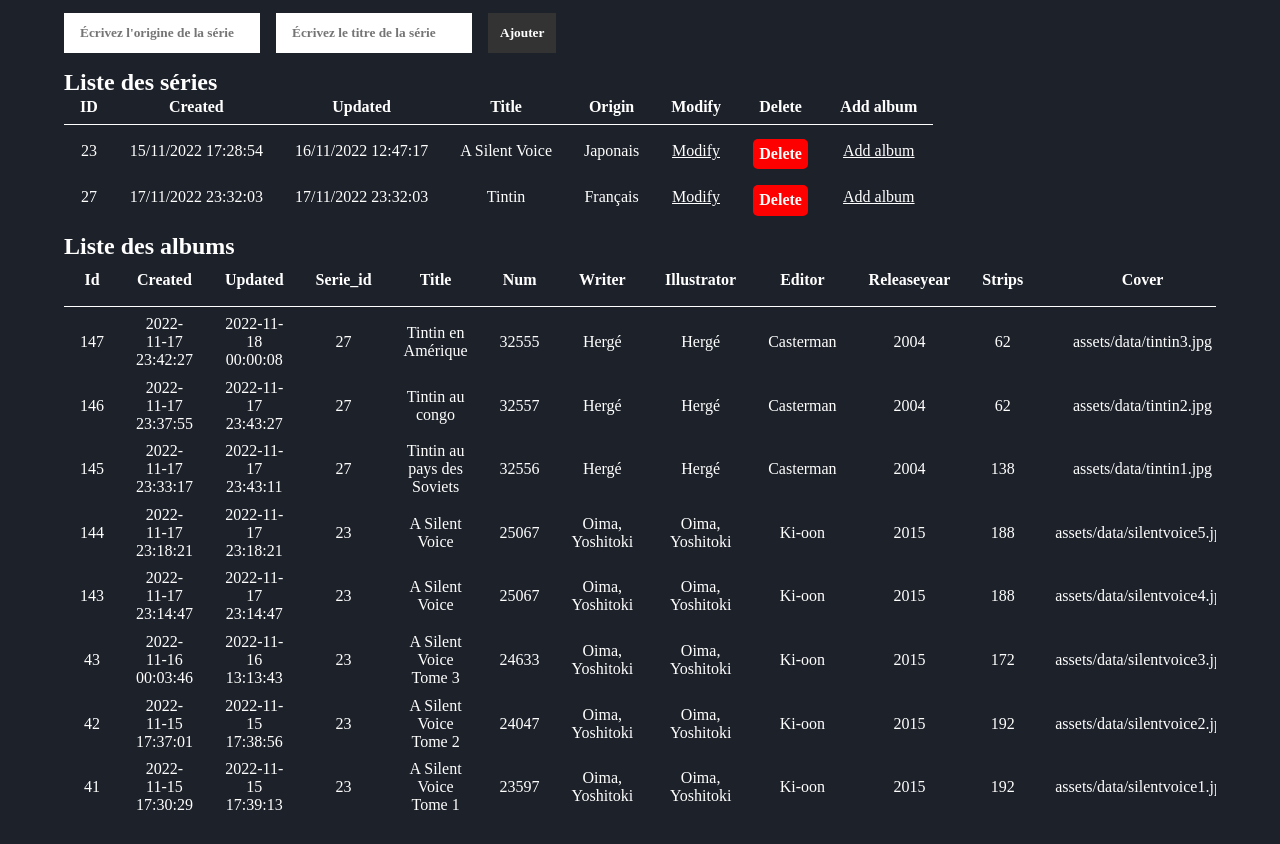
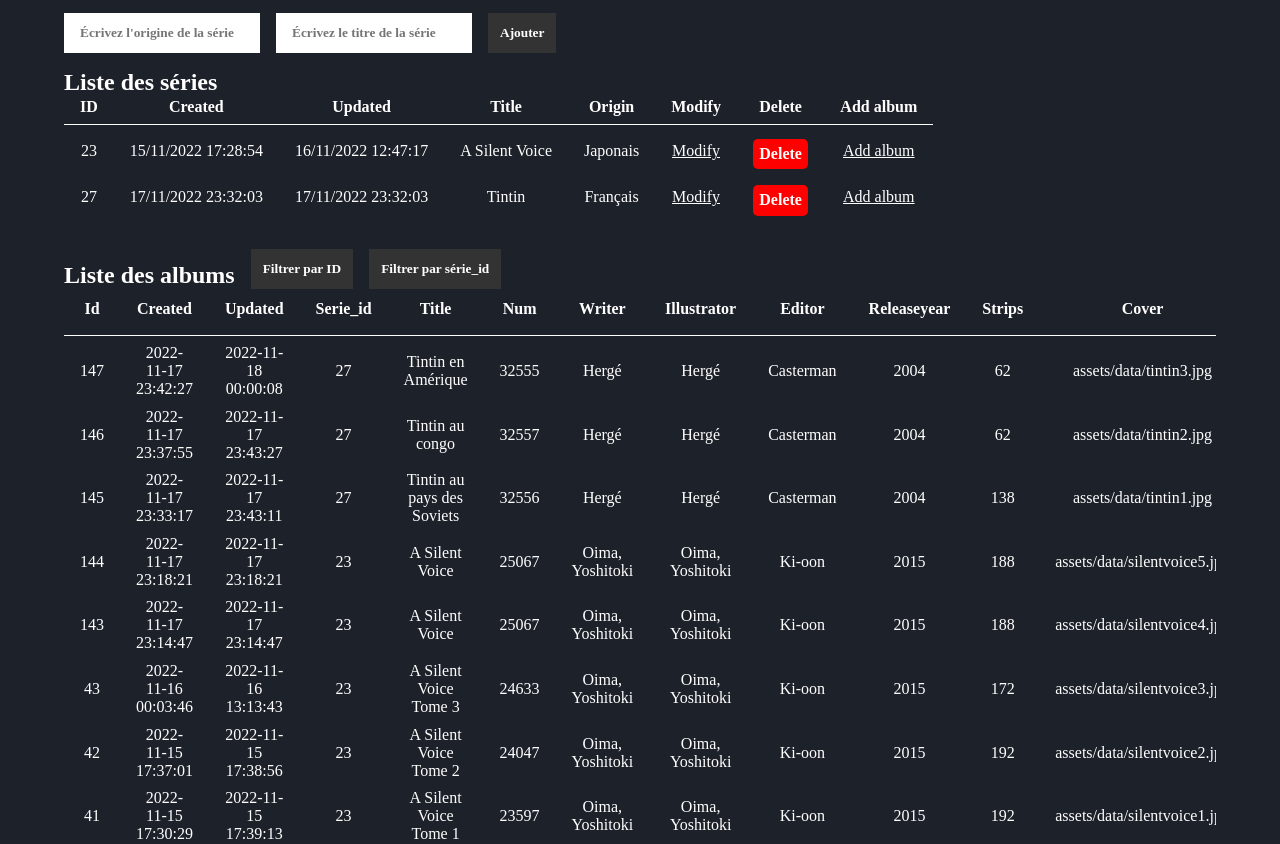
Before and after one commit to Raphalalc/POO_Project-BD-MEDIA, a PHP site: page /admin.php in a window 1280 px wide. Shown: the part 528-1372 px from the top of the page. Before the commit the page ends 1338 px from the top, so only its background shows below. Run offline with PHP 8.4, Linux system fonts and the light colour scheme; data comes from the database, SQL or seed files in the repository; some web fonts are replaced.

Commit message:
add in admin page a filter by serie _id and filter by Id

```diff
--- a/src/admin.php
+++ b/src/admin.php
@@ -60,6 +60,14 @@ if(isset($_POST['addImage'])){
 
 header('Location: admin.php'.$url);
 exit();
+}
+
+
+if(isset($_POST['filterBooks'])){
+    $allBooks = books::booksBySerie_ID();
+}
+elseif(isset($_POST['noFilter'])){
+    $allBooks = books::booksAll();
 }
 ?>
 
@@ -189,7 +197,15 @@ exit();
 <?php endif;?>
 
         <div class="containerTable">
-        <h2>Liste des albums</h2>
+        <h2>Liste des albums
+            <form action="admin.php" method="post">
+            <input class="submit" type="submit" name="noFilter" value="Filtrer par ID">
+            </form>
+
+            <form action="admin.php" method="post">
+            <input class="submit" type="submit" name="filterBooks" value="Filtrer par série_id">
+            </form>
+     </h2>
         <table class="tableAdmin">
             <thead >
                 <tr>
--- a/src/constructor/book.php
+++ b/src/constructor/book.php
@@ -246,6 +246,16 @@
             return $books;
         }
 
+        public static function booksBySerie_ID(){
+            $db = new database();
+            $r = $db->query("SELECT * FROM `books` ORDER BY `serie_id` DESC");
+            $books = [];
+            while($d = $r->fetch(PDO::FETCH_ASSOC)){
+                $books[] = new books($d);
+            }
+            return $books;
+        }
+
         public function image(){
             if(isset($_FILES['cover']) && $_FILES['cover']['error'] == 0){
                 if($_FILES['cover']['size'] <= 1000000){
--- a/src/styles/global.css
+++ b/src/styles/global.css
@@ -342,6 +342,11 @@ body {
 .containerAdminPage .containerTable {
   overflow-x: auto;
 }
+.containerAdminPage .containerTable h2 {
+  display: flex;
+  gap: 1rem;
+  align-items: flex-end;
+}
 .containerAdminPage .tableAdmin {
   border-collapse: collapse;
 }
--- a/src/styles/global.scss
+++ b/src/styles/global.scss
@@ -292,6 +292,9 @@ body{
     }
 .containerTable{
     overflow-x: auto;
+    h2{
+        display:flex; gap:1rem; align-items:flex-end;
+    }
 }
 .tableAdmin{
     border-collapse: collapse;
```
Also changed, not shown: src/assets/data/Chihiro1.jpg (added), src/assets/data/Chihiro2.jpg (added), src/assets/data/tintin4.jpg (added), 1 other file.
